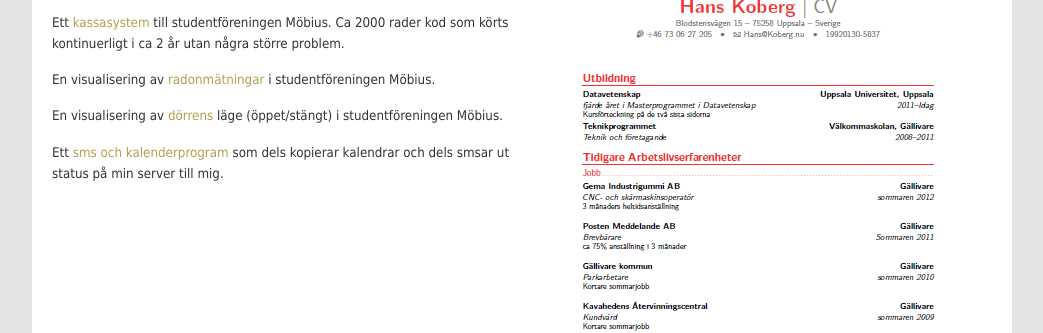
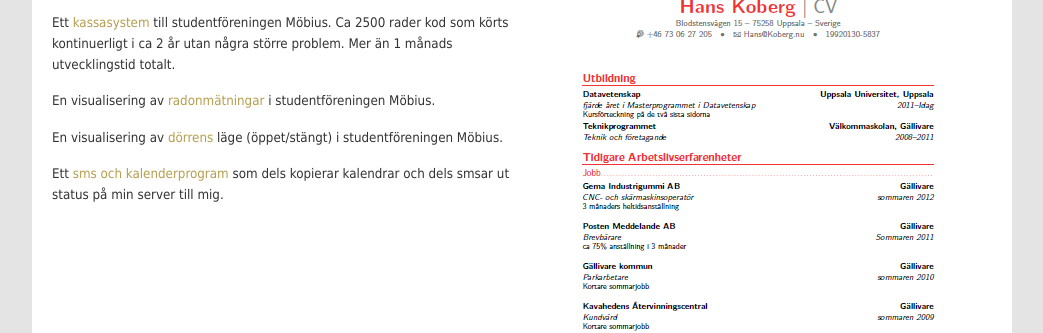
Before and after one commit to kobbe/projekt, a plain HTML site: page index.html in a window 1280 px wide. Shown: the part 480-813 px from the top of the page, without its empty margins (118-1161 px from the left). Drawn offline with Linux system fonts and the light colour scheme.

Commit message:
changed the index slightly

```diff
--- a/index.html
+++ b/index.html
@@ -33,7 +33,7 @@
 			<p>Genom åren har jag skrivit en hel del program, många rätt ointressanta enbart skriva för min
                utbildning men här finns de fyra mest intressanta programmen skriva på min fritid.</p>
 			<p> Ett <a href="index2.html">kassasystem</a> till studentföreningen Möbius.
-                Ca 2000 rader kod som körts kontinuerligt i ca 2 år utan några större problem. </p>
+                Ca 2500 rader kod som körts kontinuerligt i ca 2 år utan några större problem. Mer än 1 månads utvecklingstid totalt.</p>
             <p> En visualisering av <a href="index3.html">radonmätningar</a> i studentföreningen Möbius. </p>
             <p> En visualisering av <a href="index4.html">dörrens</a> läge (öppet/stängt) i studentföreningen Möbius.</p>
             <p> Ett <a href="index5.html">sms och kalenderprogram</a> som dels kopierar kalendrar och dels smsar ut status på min server till mig. </p>
```
